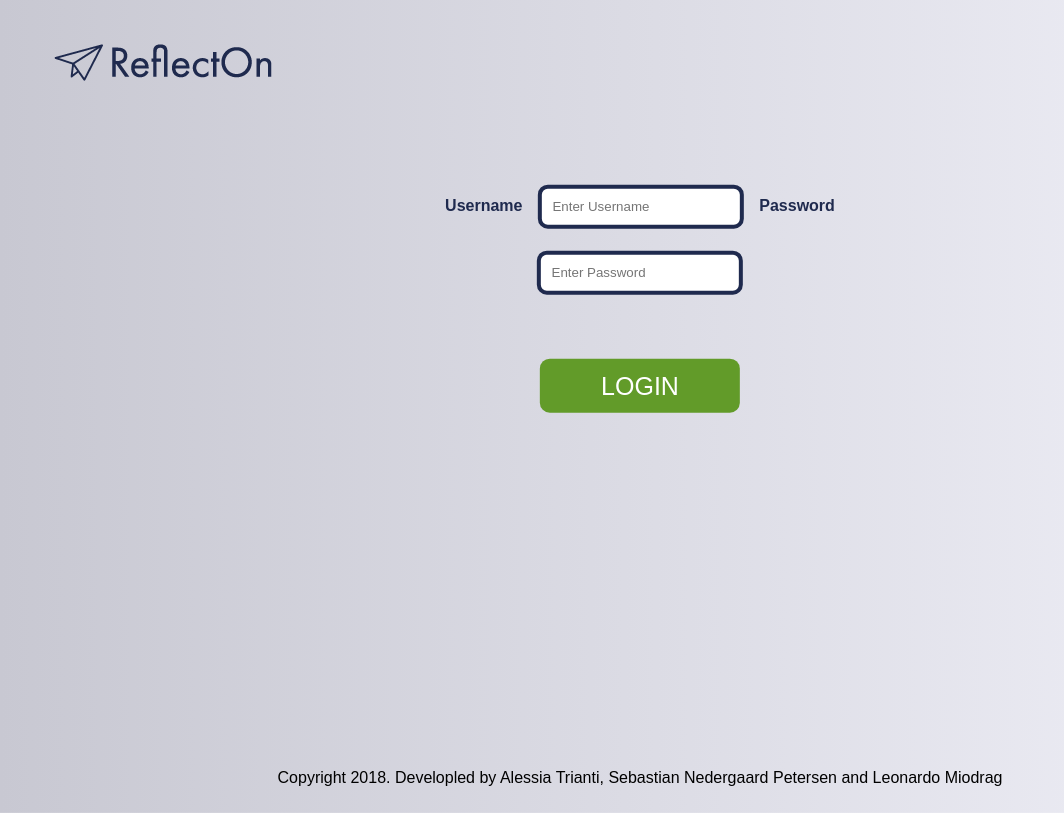
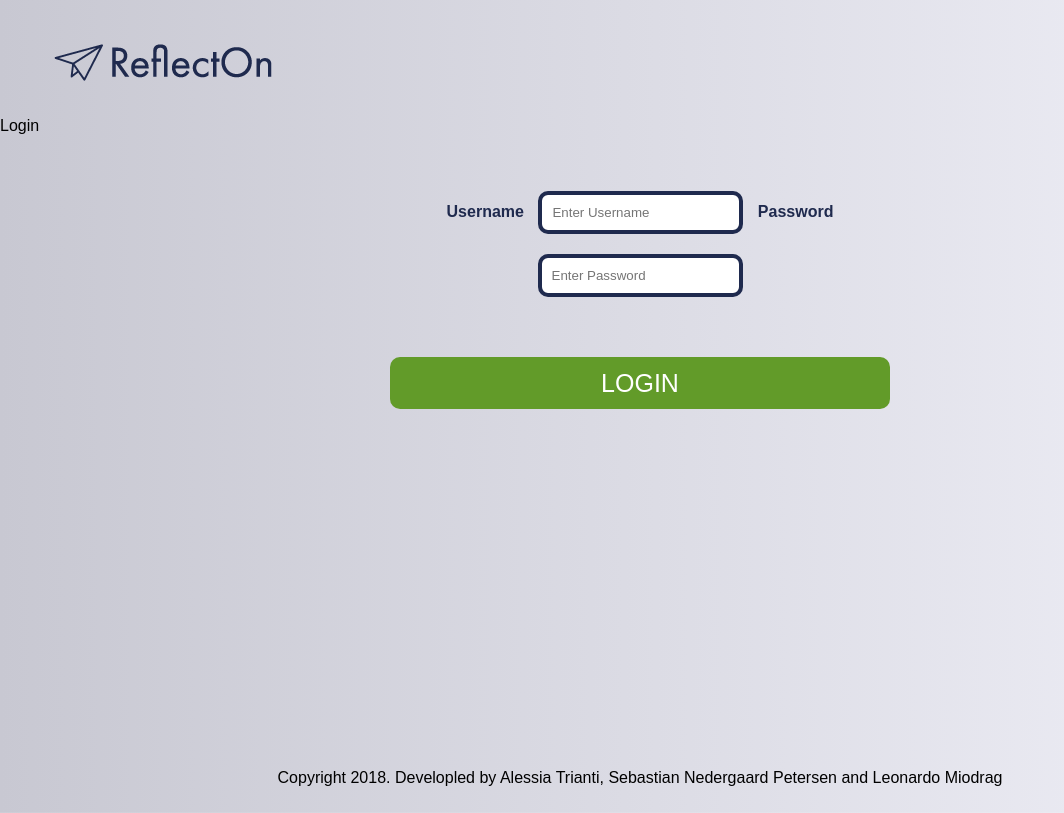
Before and after one commit to aletrianti/journal-app-ucn, a website: page public/views/login.html in a window 1280 px wide. Shown: the whole page, without its empty margins (0-1064 px from the left). Drawn offline with Linux system fonts and the light colour scheme; a web font is replaced by a local one.

Commit message:
Almost done login, styling required

```diff
--- a/public/style.css
+++ b/public/style.css
@@ -8,9 +8,6 @@
     list-style-type: none;
     text-decoration: none;
 }
-
-/* WTF IS THE FONT NOT WORKING */
-
 
 body {
     font-family: "futura-pt",sans-serif;
@@ -73,6 +70,7 @@ h1, h2 {
     text-align: center;
     position: absolute;
     display: inline-block;
+    width: 500px;
     top: 40%;
     left: 50%;
     transform: translate(-50%,-50%);
@@ -97,7 +95,7 @@ h1, h2 {
 #loginsubmit {
     margin: 10% auto;
     display: block;
-    width: 200px;
+    width: 500px;
     padding: 2.3%;
     border: 0px solid transparent;
     border-radius: 10px;
--- a/public/views/login.html
+++ b/public/views/login.html
@@ -14,6 +14,10 @@
         <img src="../images/logo.png">
     </header>
 
+    <div>
+        <p id="logintitle">Login</p>
+    </div>
+
     <div id="loginform">
         <label for="uname"><b>Username</b></label>
         <input type="text" placeholder="Enter Username" name="uname" required>
```
